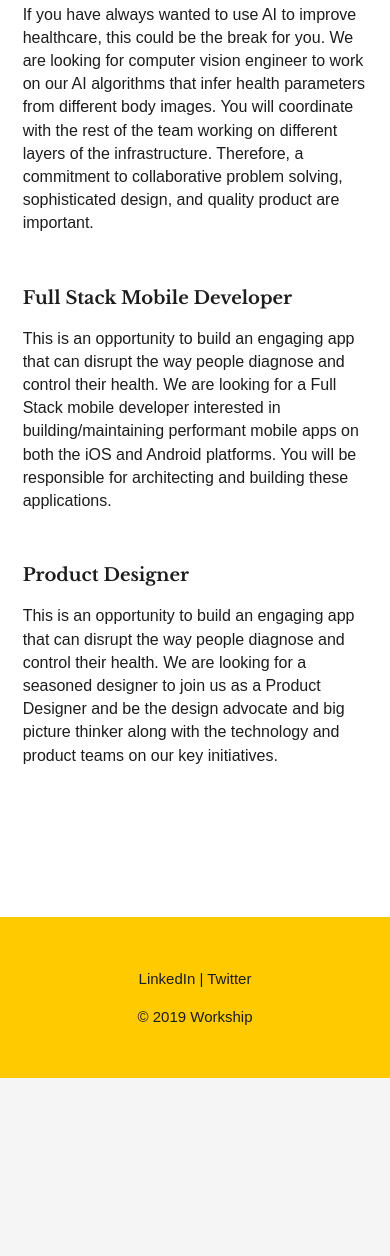
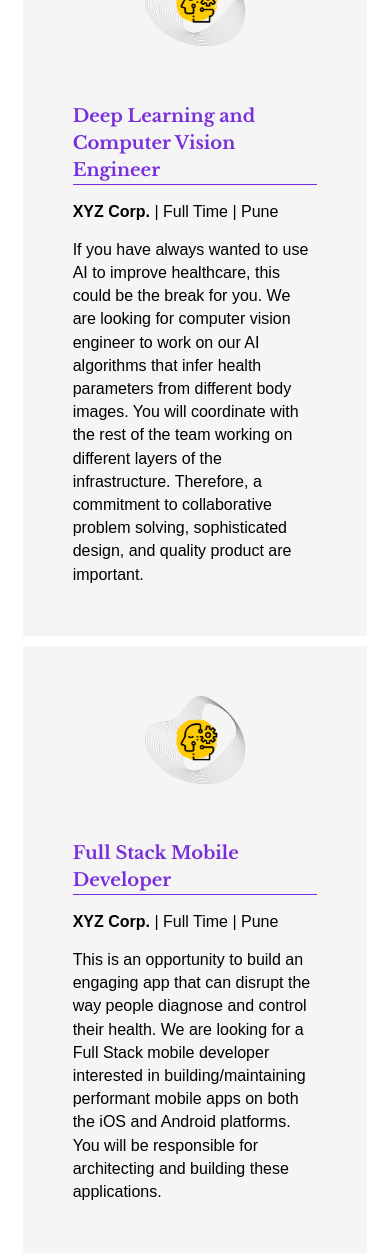
Before and after one commit to Ghaas-agency/workship, a website: page src/index.pug in a window 390 px wide. Shown: the part 5025-6281 px from the top of the page. Before the commit the page ends 6103 px from the top, so only its background shows below. Drawn offline with nearby package versions, Linux system fonts and the light colour scheme; files that its build step writes are made by us from their sources; a web font is replaced by a local one.

Commit message:
updated design

```diff
--- a/src/assets/scss/_footer.scss
+++ b/src/assets/scss/_footer.scss
@@ -9,6 +9,12 @@ footer {
 
     a {
       color: $grey;
+      margin: 10px;
+      border: none !important;
+
+      img {
+        max-width: 25px;
+      }
     }
   }
 }
--- a/src/assets/scss/style.scss
+++ b/src/assets/scss/style.scss
@@ -20,7 +20,7 @@
     -moz-background-size: cover;
     -o-background-size: cover;
     background-size: cover;
-    background-position: bottom;
+    background-position: center;
     position: relative;
 
     &--divider-top {
@@ -220,7 +220,7 @@
   }
 
   &-jobs {
-    padding-top: 50px;
+    padding-top: 25px;
     padding-bottom: 100px;
     padding-left: 15%;
     padding-right: 15%;
@@ -235,9 +235,50 @@
       margin-bottom: 50px;
     }
 
-    &__item {
+    &__items {
+      display: flex;
+      flex-wrap: wrap;
+      justify-content: center;
+      align-items: center;
+      padding: 30px;
+      padding-bottom: 15px;
+      color: initial;
+      border: unset !important;
+      margin: 10px 0;
+      -webkit-transition: all 0.2s ease-in-out;
+      -o-transition: all 0.2s ease-in-out;
+      -moz-transition: all 0.2s ease-in-out;
+      transition: all 0.2s ease-in-out;
+
+      img {
+        max-width: 100px;
+      }
+
+      &:hover {
+        background-color: #f5f5f5;
+      }
+
+      @media only screen and (max-width: 767px) {
+        background-color: #f5f5f5;
+      }
+    }
+
+    &__left,
+    &__right {
+      flex: 1;
+      text-align: center;
+      padding: 20px;
+      min-width: 200px;
+    }
+
+    &__right {
+      flex: 4;
       text-align: left;
-      margin-bottom: 50px;
+
+      h3 {
+        color: $violet;
+        border-bottom: 1px solid $violet;
+      }
     }
   }
 }
--- a/src/index.pug
+++ b/src/index.pug
@@ -102,22 +102,41 @@ html(lang="en")
       section.index-jobs
         .container
           h2 Jobs on Workship
-          .index-jobs__item
-            h3.h4 Deep Learning and Computer Vision Engineer
-            p If you have always wanted to use AI to improve healthcare, this could be the break for you. We are looking for computer vision engineer to work on our AI algorithms that infer health parameters from different body images. You will coordinate with the rest of the team working on different layers of the infrastructure. Therefore, a commitment to collaborative problem solving, sophisticated design, and quality product are important.
-          .index-jobs__item
-            h3.h4 Full Stack Mobile Developer
-            p This is an opportunity to build an engaging app that can disrupt the way people diagnose and control their health. We are looking for a Full Stack mobile developer interested in building/maintaining performant mobile apps on both the iOS and Android platforms. You will be responsible for architecting and building these applications.
-          .index-jobs__item
-            h3.h4 Product Designer
-            p This is an opportunity to build an engaging app that can disrupt the way people diagnose and control their health. We are looking for a seasoned designer to join us as a Product Designer and be the design advocate and big picture thinker along with the technology and product teams on our key initiatives.
+          a.index-jobs__items(href="#!")
+            .index-jobs__left
+              img(src="assets/img/7icon.png", alt="")
+            .index-jobs__right
+              h3.h4 Deep Learning and Computer Vision Engineer
+              p
+                strong XYZ Corp.
+                |  | Full Time | Pune
+              p If you have always wanted to use AI to improve healthcare, this could be the break for you. We are looking for computer vision engineer to work on our AI algorithms that infer health parameters from different body images. You will coordinate with the rest of the team working on different layers of the infrastructure. Therefore, a commitment to collaborative problem solving, sophisticated design, and quality product are important.
+          a.index-jobs__items(href="#!")
+            .index-jobs__left
+              img(src="assets/img/7icon.png", alt="")
+            .index-jobs__right
+              h3.h4 Full Stack Mobile Developer
+              p
+                strong XYZ Corp.
+                |  | Full Time | Pune
+              p This is an opportunity to build an engaging app that can disrupt the way people diagnose and control their health. We are looking for a Full Stack mobile developer interested in building/maintaining performant mobile apps on both the iOS and Android platforms. You will be responsible for architecting and building these applications.
+          a.index-jobs__items(href="#!")
+            .index-jobs__left
+              img(src="assets/img/7icon.png", alt="")
+            .index-jobs__right
+              h3.h4 Product Designer
+              p
+                strong XYZ Corp.
+                |  | Full Time | Pune
+              p This is an opportunity to build an engaging app that can disrupt the way people diagnose and control their health. We are looking for a seasoned designer to join us as a Product Designer and be the design advocate and big picture thinker along with the technology and product teams on our key initiatives.
 
     footer
       .container
         p
-          a(href="#!") LinkedIn
-          |  |
-          a(href="#!") Twitter
+          a(href="#!")
+            img(src="assets/img/linkedin.svg", alt="linkedin logo")
+          a(href="#!")
+            img(src="assets/img/twitter.svg", alt="twitter logo")
         p &copy;
           span.year
           | Workship
```
Also changed, not shown: src/assets/css/style.css, src/assets/img/linkedin.svg (added), src/assets/img/twitter.svg (added), src/index.html.
